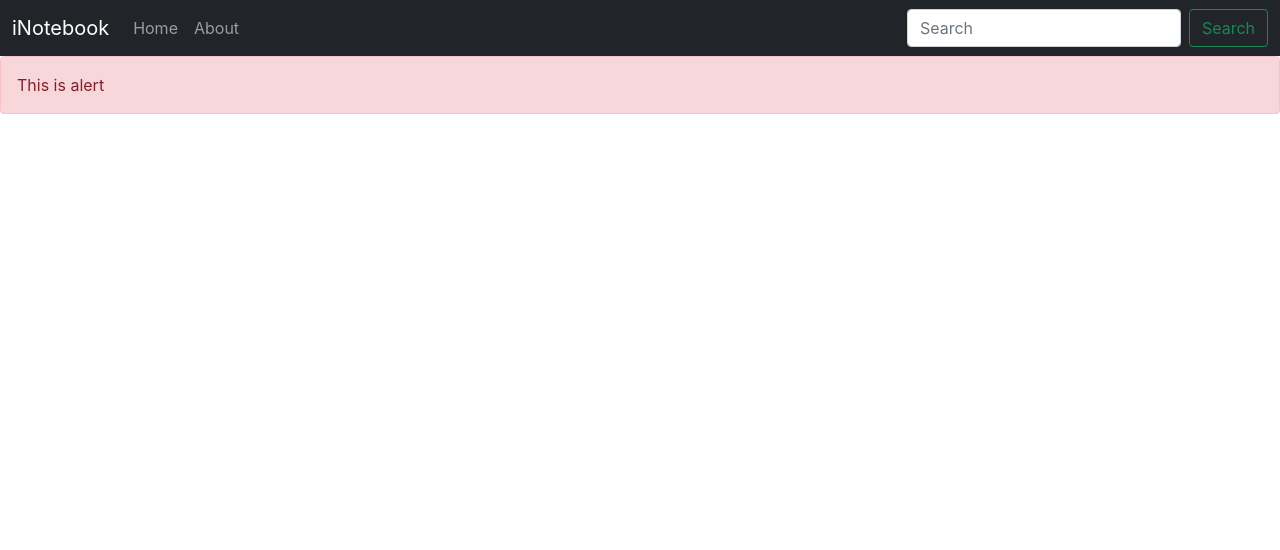
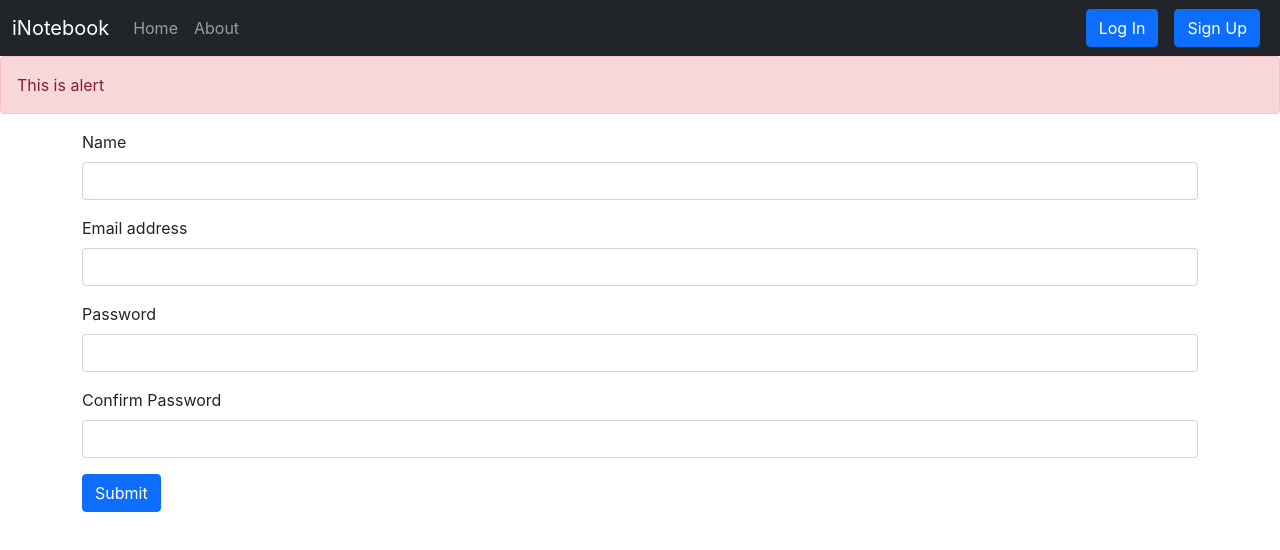
Before and after one commit to suhassurse8421/Notes, a React (Create React App) app in the folder frontend/: page /signup in a window 1280 px wide. Shown: the top 550 px of the page. Built offline with nearby package versions, Linux system fonts and the light colour scheme.

Commit message:
login and signup component with API integration

```diff
--- a/frontend/src/App.js
+++ b/frontend/src/App.js
@@ -9,6 +9,8 @@ import Home from './components/Home';
 import NoteState from './context/notes/NoteState';
 import About from './components/About';
 import Alert from './components/Alert';
+import Login from './components/Login';
+import Signup from './components/Signup';
 
 function App() {
   return (
@@ -21,6 +23,8 @@ function App() {
             <Routes>
               <Route exact path="/" element={<Home />} />
               <Route exact path="/about" element={<About />} />
+              <Route exact path="/login" element={<Login />} />
+              <Route exact path="/signup" element={<Signup />} />
             </Routes>
           </div>
         </Router>
--- /dev/null
+++ b/frontend/src/components/Login.js
@@ -0,0 +1,57 @@
+import React, { useState } from 'react'
+import { useNavigate } from 'react-router-dom'
+
+const Login = () => {
+
+    const host = "http://localhost:5000";
+
+    const [credentials, setCredentials] = useState({
+        email: "",
+        password: ""
+    });
+
+    let navigate = useNavigate();
+
+    const handleSubmit = async (e) => {
+        e.preventDefault();
+        const response = await fetch(`${host}/api/auth/login`, {
+            method: "POST",
+            headers: {
+                "Content-Type": "application/json"
+            },
+            body: JSON.stringify({ email: credentials.email, password: credentials.password }),
+        });
+        const json = await response.json();
+        console.log(json);
+        if (json.success) {
+            // save token in local storage and redirect
+            localStorage.setItem('token', json.authtoken)
+            navigate("/");
+        }
+        else {
+            alert("Invalid Credentials");
+        }
+    }
+
+    const onChange = (e) => {
+        setCredentials({ ...credentials, [e.target.name]: e.target.value })
+    }
+
+    return (
+        <div className="container">
+            <form onSubmit={handleSubmit}>
+                <div className="mb-3">
+                    <label htmlFor="email" className="form-label">Email address</label>
+                    <input type="email" name="email" className="form-control" value={credentials.email} id="email" onChange={onChange} />
+                </div>
+                <div className="mb-3">
+                    <label htmlFor="password" className="form-label">Password</label>
+                    <input type="password" name="password" className="form-control" value={credentials.password} id="password" onChange={onChange} />
+                </div>
+                <button type="submit" className="btn btn-primary">Submit</button>
+            </form>
+        </div>
+    )
+}
+
+export default Login
--- a/frontend/src/components/Navbar.js
+++ b/frontend/src/components/Navbar.js
@@ -20,8 +20,8 @@ const Navbar = () => {
               </li>
             </ul>
             <form className="d-flex">
-              <input className="form-control me-2" type="search" placeholder="Search" aria-label="Search" />
-              <button className="btn btn-outline-success" type="submit">Search</button>
+              <Link className="btn btn-primary mx-2" to="/login" role="button">Log In</Link>
+              <Link className="btn btn-primary mx-2" to="/signup" role="button">Sign Up</Link>
             </form>
           </div>
         </div>
--- /dev/null
+++ b/frontend/src/components/Signup.js
@@ -0,0 +1,67 @@
+import React, { useState } from 'react'
+import { useNavigate } from 'react-router-dom';
+
+const Signup = () => {
+    const host = "http://localhost:5000";
+
+    const [credentials, setCredentials] = useState({
+        name: "",
+        email: "",
+        password: "",
+        cpassword: ""
+    });
+
+    let navigate = useNavigate();
+
+    const handleSubmit = async (e) => {
+        e.preventDefault();
+        const { name, email, password } = credentials;
+        const response = await fetch(`${host}/api/auth/createuser`, {
+            method: "POST",
+            headers: {
+                "Content-Type": "application/json"
+            },
+            body: JSON.stringify({ name, email, password }),
+        });
+        const json = await response.json();
+        console.log(json);
+        if (json.success) {
+            // save token in local storage and redirect
+            localStorage.setItem('token', json.authtoken)
+            navigate("/");
+        }
+        else {
+            alert("Invalid!");
+        }
+    }
+
+    const onChange = (e) => {
+        setCredentials({ ...credentials, [e.target.name]: e.target.value })
+    }
+
+    return (
+        <div classNameName="container">
+            <form onSubmit={handleSubmit}>
+                <div className="mb-3">
+                    <label htmlFor="name" className="form-label">Name</label>
+                    <input type="text" className="form-control" id="name" name="name" onChange={onChange} required />
+                </div>
+                <div className="mb-3">
+                    <label htmlFor="email" className="form-label">Email address</label>
+                    <input type="email" className="form-control" id="email" name="email" onChange={onChange} required />
+                </div>
+                <div className="mb-3">
+                    <label htmlFor="password" className="form-label">Password</label>
+                    <input type="password" className="form-control" id="password" name="password" onChange={onChange} minLength={5} required />
+                </div>
+                <div className="mb-3">
+                    <label htmlFor="cpassword" className="form-label">Confirm Password</label>
+                    <input type="password" className="form-control" id="cpassword" name="cpassword" onChange={onChange} minLength={5} required />
+                </div>
+                <button type="submit" className="btn btn-primary">Submit</button>
+            </form>
+        </div>
+    )
+}
+
+export default Signup
```
Also changed, not shown: 1 other file (tests, documents, lock files or other folders).
